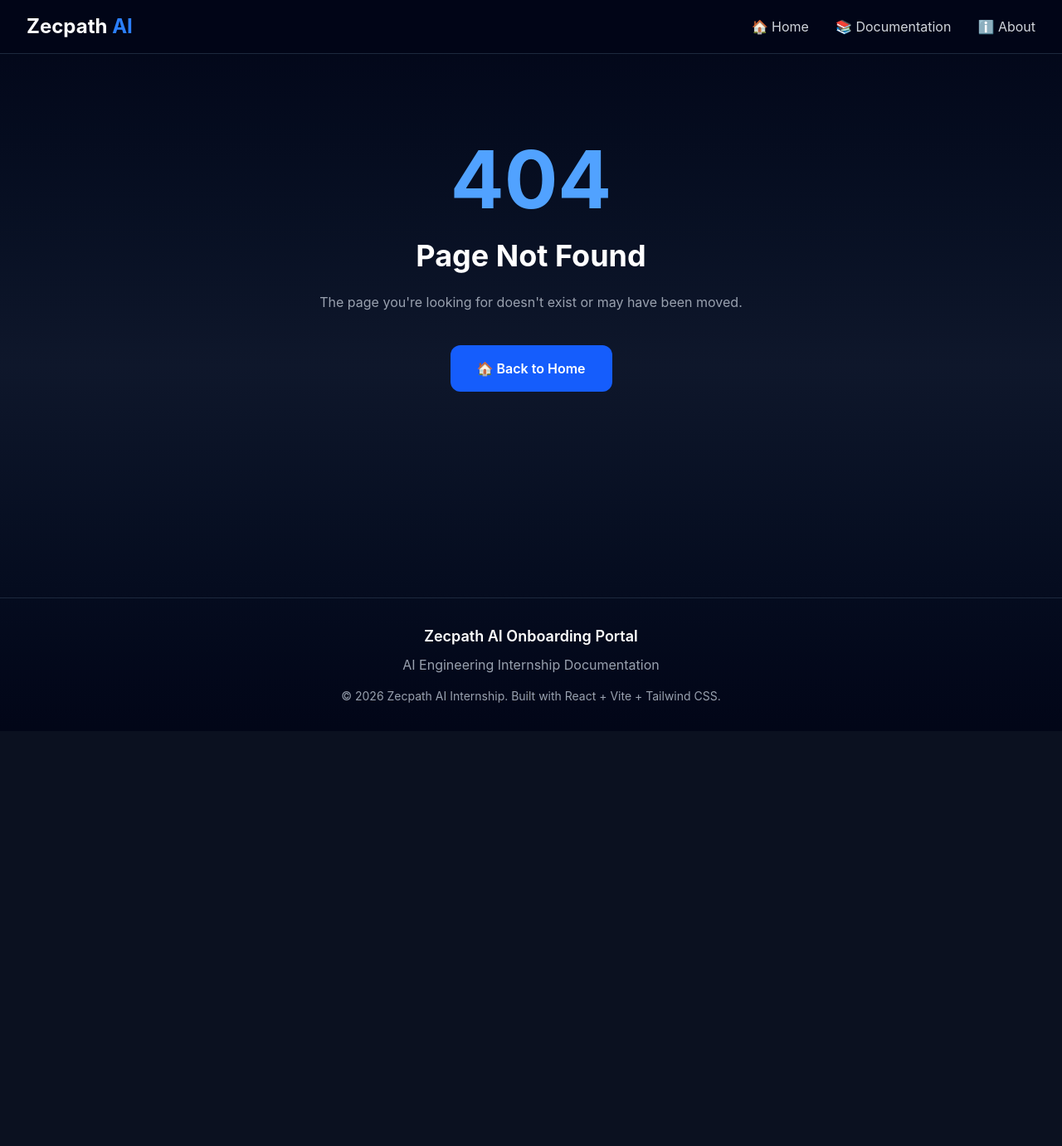
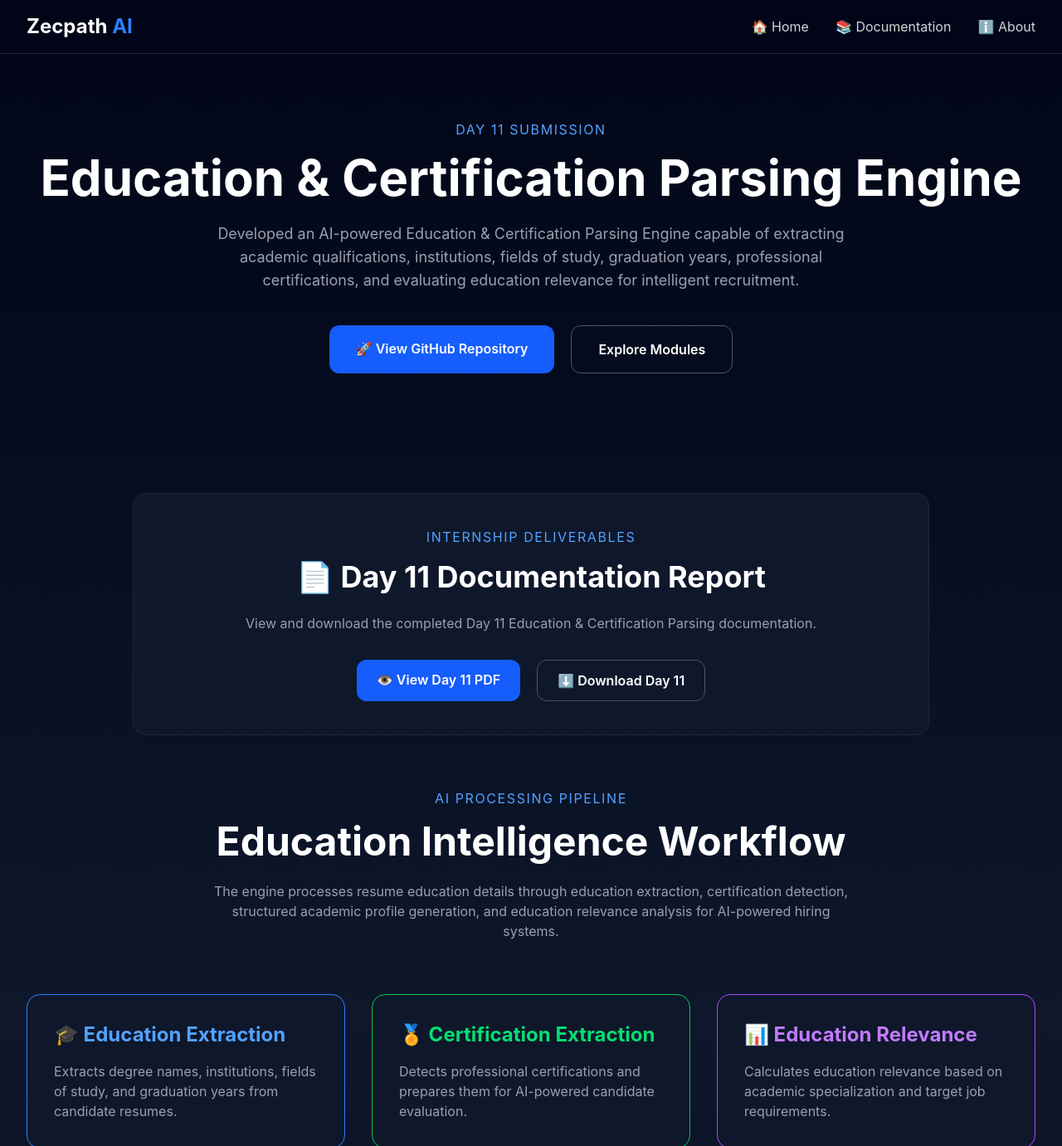
Before and after one commit to shinaspn198/zecpath-day1, a React (Vite) app: page /day11 in a window 1280 px wide. Shown: the top 1381 px of the page at 83% size. Before the commit the page ends 881 px from the top, so only its background shows below. Built offline with nearby package versions, Linux system fonts and the light colour scheme.

Commit message:
add day 11 onboarding documentation

```diff
--- a/src/App.jsx
+++ b/src/App.jsx
@@ -12,6 +12,7 @@
 import Day8 from "./pages/Day8";
 import Day9 from "./pages/Day9";
 import Day10 from "./pages/Day10";
+import Day11 from "./pages/Day11";
 import About from "./pages/About";
 import Documentation from "./pages/Documentation";
 
@@ -32,6 +33,7 @@
         <Route path="/day8" element={<Day8 />} />
         <Route path="/day9" element={<Day9 />} />
         <Route path="/day10" element={<Day10 />} />
+        <Route path="/day11" element={<Day11 />} />
         <Route path="*" element={<NotFound />} />
       </Routes>
     </BrowserRouter>
--- a/src/pages/About.jsx
+++ b/src/pages/About.jsx
@@ -99,6 +99,7 @@
   <li>🧠 Day 8 – Completed</li>
   <li>🧠 Day 9 – Completed</li>
   <li>💼 Day 10 – Completed</li>
+  <li>🎓 Day 11 – Completed</li>
 </ul>
 
 </div>
--- /dev/null
+++ b/src/pages/Day11.jsx
@@ -0,0 +1,271 @@
+import Navbar from "../components/Navbar";
+import Footer from "../components/Footer";
+
+function Day11() {
+  return (
+    <div className="min-h-screen bg-gradient-to-b from-slate-950 via-slate-900 to-slate-950 text-white">
+
+      <Navbar />
+
+      {/* Hero Section */}
+
+      <section className="pt-36 pb-20 text-center px-6">
+
+        <p className="text-blue-400 uppercase tracking-widest">
+          Day 11 Submission
+        </p>
+
+        <h1 className="text-6xl font-bold mt-4">
+          Education & Certification Parsing Engine
+        </h1>
+
+        <p className="text-gray-400 mt-6 max-w-3xl mx-auto text-lg">
+
+          Developed an AI-powered Education & Certification Parsing Engine
+          capable of extracting academic qualifications, institutions,
+          fields of study, graduation years, professional certifications,
+          and evaluating education relevance for intelligent recruitment.
+
+        </p>
+
+        <div className="mt-10 flex justify-center gap-5">
+
+          <a
+            href="https://github.com/shinaspn198/zecpath-ai-system"
+            target="_blank"
+            rel="noopener noreferrer"
+            className="px-8 py-4 bg-blue-600 hover:bg-blue-700 rounded-xl font-semibold transition"
+          >
+            🚀 View GitHub Repository
+          </a>
+
+          <a
+            href="#architecture"
+            className="px-8 py-4 border border-gray-600 hover:bg-slate-800 rounded-xl font-semibold transition"
+          >
+            Explore Modules
+          </a>
+
+        </div>
+
+      </section>
+
+      {/* Documentation PDF */}
+
+      <section className="max-w-5xl mx-auto px-8 py-16">
+
+        <div className="bg-slate-900 border border-slate-800 rounded-2xl p-10 text-center">
+
+          <p className="text-blue-400 uppercase tracking-widest">
+            Internship Deliverables
+          </p>
+
+          <h2 className="text-4xl font-bold mt-4">
+            📄 Day 11 Documentation Report
+          </h2>
+
+          <p className="text-gray-400 mt-6">
+            View and download the completed Day 11 Education &
+            Certification Parsing documentation.
+          </p>
+
+          <div className="flex justify-center gap-5 mt-8">
+
+            <a
+              href="/day11_completed.pdf"
+              target="_blank"
+              rel="noopener noreferrer"
+              className="px-6 py-3 bg-blue-600 hover:bg-blue-700 rounded-xl font-semibold"
+            >
+              👁️ View Day 11 PDF
+            </a>
+
+            <a
+              href="/day11_completed.pdf"
+              download="day11_completed.pdf"
+              className="px-6 py-3 border border-gray-600 hover:bg-slate-800 rounded-xl font-semibold"
+            >
+              ⬇️ Download Day 11
+            </a>
+
+          </div>
+
+        </div>
+
+      </section>
+
+      {/* Architecture */}
+
+      <section
+        id="architecture"
+        className="max-w-7xl mx-auto px-8 pb-24"
+      >
+
+        <div className="text-center mb-16">
+
+          <p className="text-blue-400 uppercase tracking-widest">
+            AI Processing Pipeline
+          </p>
+
+          <h2 className="text-5xl font-bold mt-4">
+            Education Intelligence Workflow
+          </h2>
+
+          <p className="text-gray-400 mt-6 max-w-3xl mx-auto">
+
+            The engine processes resume education details through
+            education extraction, certification detection,
+            structured academic profile generation, and education
+            relevance analysis for AI-powered hiring systems.
+
+          </p>
+
+        </div>
+
+        <div className="grid md:grid-cols-3 gap-8">
+
+          <div className="bg-slate-900 border border-blue-500 rounded-2xl p-8">
+
+            <h3 className="text-2xl font-bold text-blue-400">
+              🎓 Education Extraction
+            </h3>
+
+            <p className="text-gray-400 mt-4">
+
+              Extracts degree names, institutions,
+              fields of study, and graduation years
+              from candidate resumes.
+
+            </p>
+
+          </div>
+
+          <div className="bg-slate-900 border border-green-500 rounded-2xl p-8">
+
+            <h3 className="text-2xl font-bold text-green-400">
+              🏅 Certification Extraction
+            </h3>
+
+            <p className="text-gray-400 mt-4">
+
+              Detects professional certifications
+              and prepares them for AI-powered
+              candidate evaluation.
+
+            </p>
+
+          </div>
+
+          <div className="bg-slate-900 border border-purple-500 rounded-2xl p-8">
+
+            <h3 className="text-2xl font-bold text-purple-400">
+              📊 Education Relevance
+            </h3>
+
+            <p className="text-gray-400 mt-4">
+
+              Calculates education relevance based
+              on academic specialization and
+              target job requirements.
+
+            </p>
+
+          </div>
+
+        </div>
+
+      </section>
+
+      {/* Deliverables */}
+
+      <section className="max-w-7xl mx-auto px-8 pb-24">
+
+        <div className="text-center mb-12">
+
+          <p className="text-blue-400 uppercase tracking-widest">
+            Completed Modules
+          </p>
+
+          <h2 className="text-5xl font-bold mt-4">
+            Day 11 Deliverables
+          </h2>
+
+        </div>
+
+        <div className="grid md:grid-cols-3 gap-8">
+
+          <div className="bg-slate-900 border border-slate-800 rounded-2xl p-6">
+
+            <h3 className="text-xl font-bold text-blue-400">
+              📚 Education & Certification Extraction
+            </h3>
+
+            <p className="text-gray-400 mt-4">
+              Extracts academic qualifications and
+              professional certifications from resumes.
+            </p>
+
+          </div>
+
+          <div className="bg-slate-900 border border-slate-800 rounded-2xl p-6">
+
+            <h3 className="text-xl font-bold text-green-400">
+              🎓 Structured Academic Profile
+            </h3>
+
+            <p className="text-gray-400 mt-4">
+              Generates structured education objects
+              including degree, institution, field,
+              and graduation year.
+            </p>
+
+          </div>
+
+          <div className="bg-slate-900 border border-slate-800 rounded-2xl p-6">
+
+            <h3 className="text-xl font-bold text-purple-400">
+              🎯 Education Relevance Logic
+            </h3>
+
+            <p className="text-gray-400 mt-4">
+              Computes education relevance scores
+              for intelligent AI candidate screening.
+            </p>
+
+          </div>
+
+        </div>
+
+      </section>
+
+      {/* Completion */}
+
+      <section className="max-w-5xl mx-auto px-8 pb-24">
+
+        <div className="bg-green-900/20 border border-green-500 rounded-2xl p-10 text-center">
+
+          <h2 className="text-4xl font-bold text-green-400">
+            Day 11 Completed Successfully ✅
+          </h2>
+
+          <p className="text-gray-300 mt-6 text-lg">
+
+            Successfully developed an AI-powered Education &
+            Certification Parsing Engine capable of extracting
+            academic information, professional certifications,
+            generating structured academic profiles, and evaluating
+            education relevance for intelligent recruitment.
+
+          </p>
+
+        </div>
+
+      </section>
+
+      <Footer />
+
+    </div>
+  );
+}
+
+export default Day11;
--- a/src/pages/Documentation.jsx
+++ b/src/pages/Documentation.jsx
@@ -99,6 +99,14 @@
 
   <p>Experience Parsing & Relevance Engine</p>
 </Link>
+
+<Link to="/day11" className="doc-card">
+  <span className="badge completed">Completed</span>
+
+  <h2>🎓 Day 11</h2>
+
+  <p>Education & Certification Parsing Engine</p>
+</Link>
         </div>
 
       </div>
--- a/src/pages/Home.jsx
+++ b/src/pages/Home.jsx
@@ -245,7 +245,26 @@
   </div>
 
 </div>
+{/* Day 11 */}
 
+<div className="bg-slate-900 border border-yellow-500 rounded-2xl p-8">
+
+  <h3 className="text-3xl font-bold text-yellow-400">
+    🎓 Day 11
+  </h3>
+
+  <p className="text-gray-400 mt-4">
+    Developed an AI-powered Education & Certification Parsing Engine
+    capable of extracting academic qualifications, institutions,
+    certifications, generating structured education profiles, and
+    evaluating education relevance for AI recruitment systems.
+  </p>
+
+  <div className="mt-6 text-green-400 font-semibold">
+    ✅ Completed
+  </div>
+
+</div>
       </div>
 
     </section>
```
Also changed, not shown: 1 other file (tests, documents, lock files or other folders).
